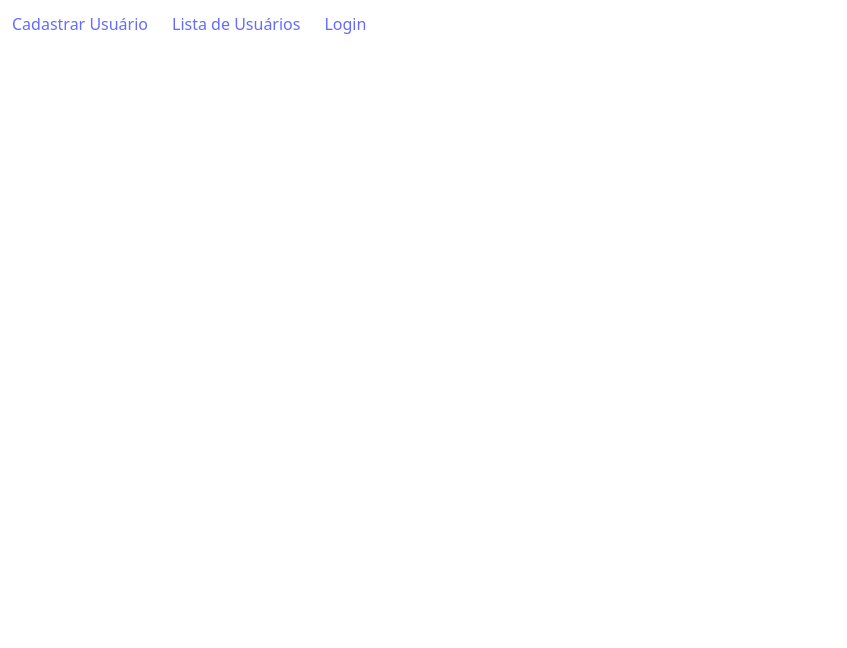
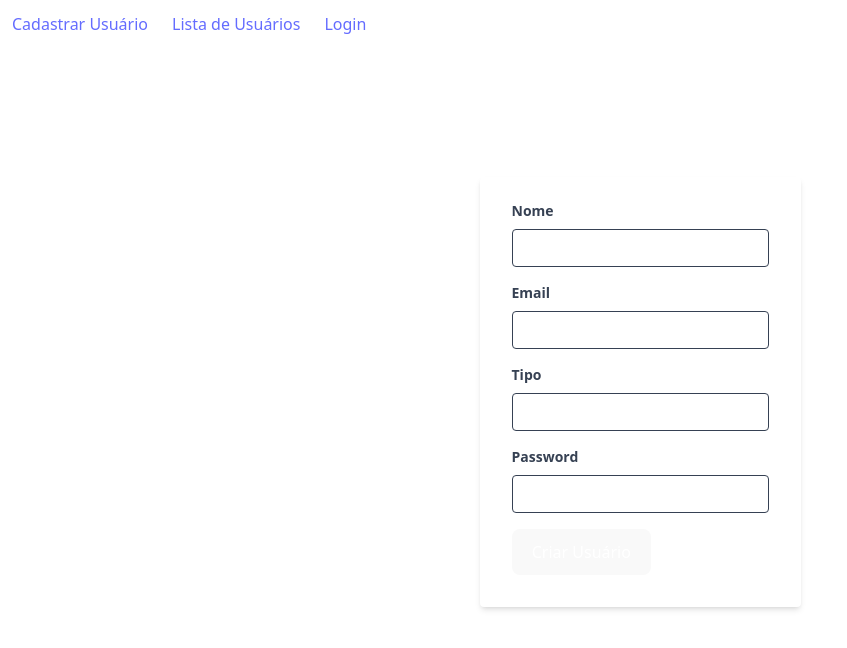
Before and after one commit to rushxpush/cadastro-usuarios-frontend, a React (Vite) app: page / in a window 1280 px wide. Shown: the top 648 px of the page, without its empty margins (0-847 px from the left). Built offline with nearby package versions, Linux system fonts and the light colour scheme; sample sign-in values are in the browser's storage.

Commit message:
feat: / route sends page to /cadastrar-usuario

```diff
--- a/src/main.tsx
+++ b/src/main.tsx
@@ -17,11 +17,10 @@ createRoot(document.getElementById('root')!).render(
       <AuthProvider>
         <Routes>
           <Route path="/" element={<Layout />}>
-            {/* <Route path="/" element={<App />} /> */}
+            <Route path="/" element={ <ProtectedRoute><UserCreate /></ProtectedRoute> } />
             <Route path="/cadastrar-usuario" element={ <ProtectedRoute><UserCreate /></ProtectedRoute> } />
             <Route path="/lista-de-usuarios" element={ <ProtectedRoute><UserList /></ProtectedRoute> } />
             <Route path="/editar-usuario/:id" element={ <ProtectedRoute><UserUpdate /></ProtectedRoute> } />
-            {/* <Route path="/lista-de-usuarios" element={<UserUpdate />} /> */}
             <Route path="/login" element={<Login />} />
           </Route>
         </Routes>
```
